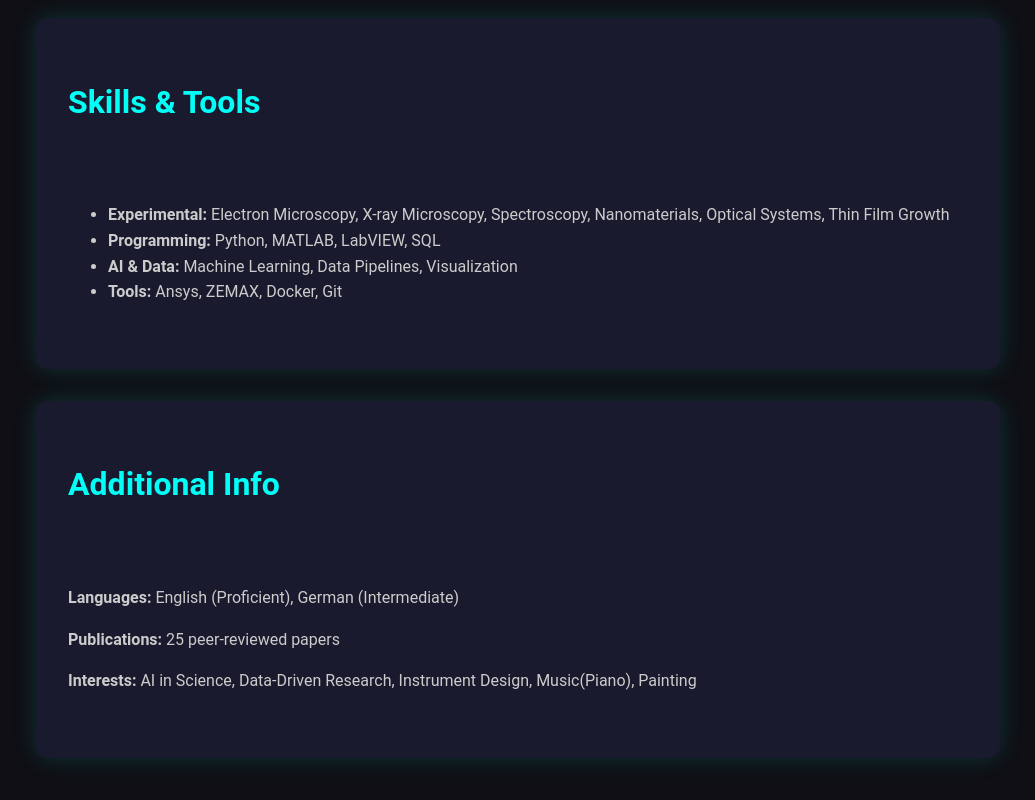
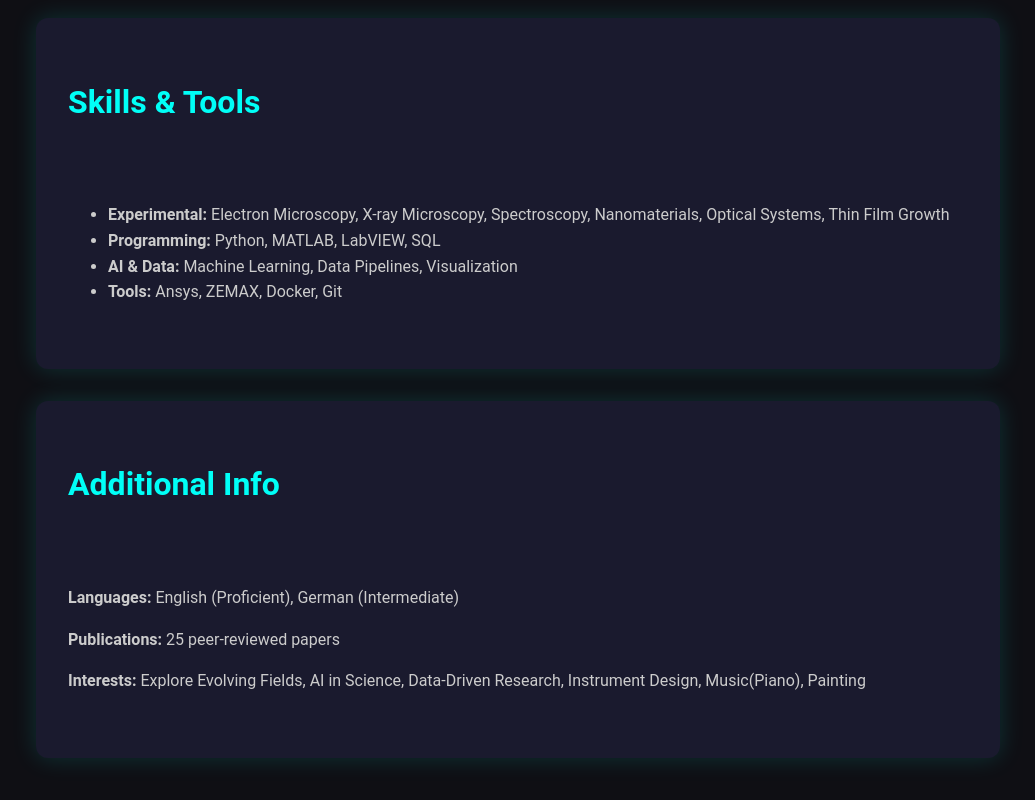
Before and after one commit to abhisakh/Advance_Portfolio, a React (Vite) app in the folder portfolio/: page /about in a window 1280 px wide. Shown: the part 2872-3672 px from the top of the page, without its empty margins (172-1207 px from the left). Built offline with nearby package versions, Linux system fonts and the light colour scheme.

Commit message:
Interestes in profileData.js is modified

```diff
--- a/portfolio/src/data/profileData.js
+++ b/portfolio/src/data/profileData.js
@@ -746,7 +746,7 @@ const profile = {
   ],
   publicationsCount: 25,
   languages: ["English (Proficient)", "German (Intermediate)"],
-  interests: ["AI in Science", "Data-Driven Research", "Instrument Design", "Music(Piano)", "Painting"],
+  interests: ["Explore Evolving Fields", "AI in Science", "Data-Driven Research", "Instrument Design", "Music(Piano)", "Painting"],
 };
 
 export default profile;
```
